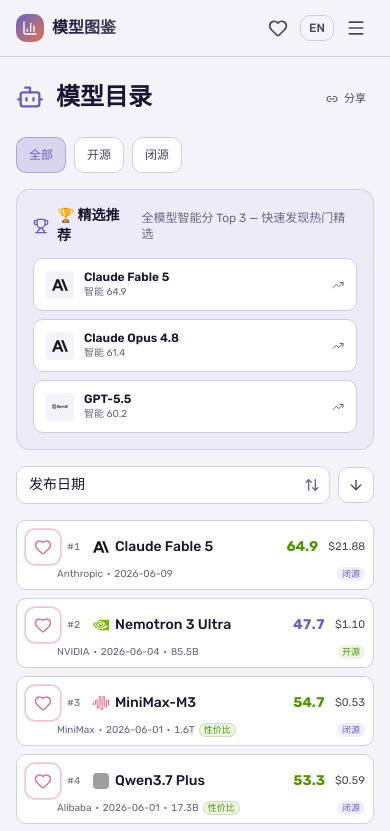
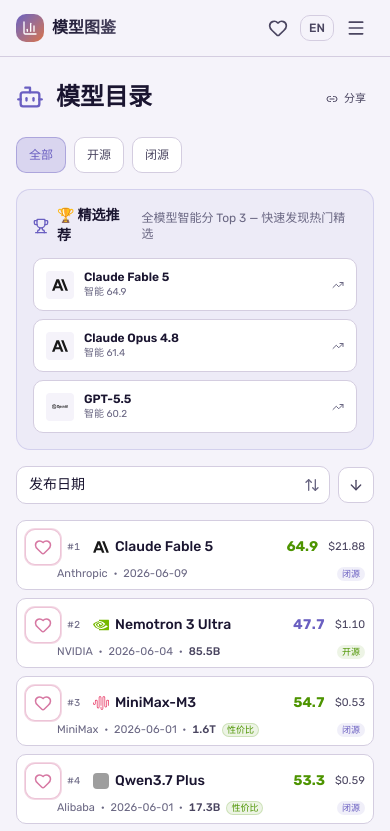
Before and after one commit to citrusli2026/llmcompare, a Next.js app: page /models in a window 390 px wide. Shown: the top 831 px of the page. Built offline with nearby package versions, Linux system fonts and the light colour scheme; grey boxes are pictures that could not be loaded.

Commit message:
fix(mobile): 调用量字号10px→11px加粗，提高可见性

```diff
--- a/src/components/ranking-table/mobile-card.tsx
+++ b/src/components/ranking-table/mobile-card.tsx
@@ -118,7 +118,7 @@
       </div>
 
       {/* Sub row: company · date · tokens · type badge */}
-      <div className="flex items-center gap-1 mt-0.5 text-[10px] text-text-muted leading-tight pl-8">
+      <div className="flex items-center gap-1.5 mt-0.5 text-[11px] text-text-muted leading-tight pl-8">
         <span className="truncate max-w-[35%]">{model.company}</span>
         {model.raw.release_date && (
           <>
@@ -129,7 +129,7 @@
         {tokenStr && (
           <>
             <span className="shrink-0">·</span>
-            <span className="shrink-0 tabular-nums">{tokenStr}</span>
+            <span className="shrink-0 tabular-nums font-medium text-text-secondary">{tokenStr}</span>
           </>
         )}
         {isValue && (
```
